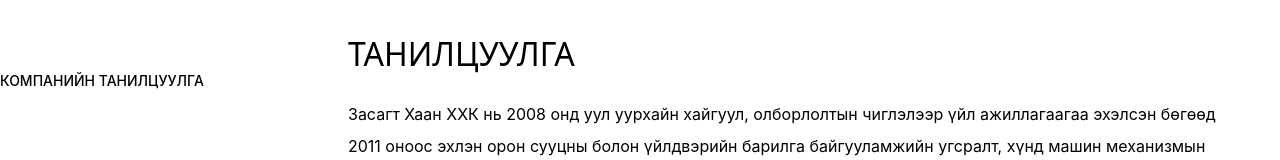
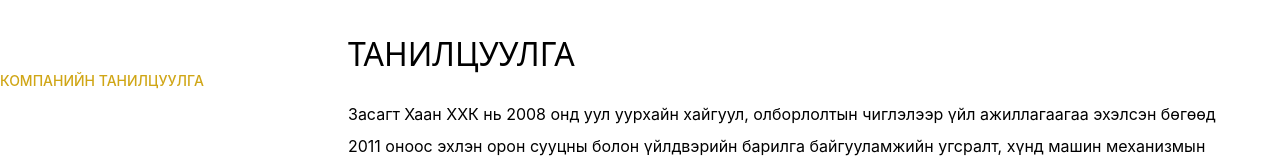
Before and after one commit to Baljinnyam07/Zasagt-Reactjs, a React (Create React App) app: page /about/about-us in a window 1280 px wide. Shown: the part 520-680 px from the top of the page. Built offline with nearby package versions, Linux system fonts and the light colour scheme.

Commit message:
about fix

```diff
--- a/src/App.js
+++ b/src/App.js
@@ -16,7 +16,7 @@
 function App() {
   return (
     <IntlProvider locale='en'>
-    <Router>
+    <Router basename='/'>
       <Routes>
             <Route  element={<Layout />}>
               <Route path="/" element={<Home />} />
--- a/src/components/about/About.jsx
+++ b/src/components/about/About.jsx
@@ -11,7 +11,6 @@
   const [showUnit, setShowUnit] = useState(false);
   const navigate = useNavigate();
   const location = useLocation();
-
 
   useEffect(() => {
     if (location.pathname === '/about/ceo') {
@@ -43,9 +42,24 @@
   return (
       <div className="flex">
         <div className="text-[14px] mt-[40px] uppercase">
-        <div className={`text-black w-[226px] mb-[79px] font-medium mb-5 cursor-pointer ${location.pathname === '/about/ceo' ? 'text-[#D0A616]' : 'text-[#000]'}`} onClick={handleMandchilgeeClick}><Link to="/about/ceo">Захирлын мэндчилгээ</Link></div>
-          <div className={`text-black w-[226px] mb-[69px] font-medium mb-5 cursor-pointer ${location.pathname === '/about/about-us' ? 'text-[#D0A616]' : 'text-[#000]'}`} onClick={handleTaniulguClick}><Link to="/about/about-us">компанийн танилцуулга</Link></div>
-          <div className={`text-black w-[246px] mr-[102px] font-medium mb-5 cursor-pointer ${location.pathname === '/about/our' ? 'text-[#D0A616]' : 'text-[#000]'}`} onClick={handleUnetZuylClick}><Link to="/about/our">алсын хараа, эрхэм зорилго, үнэт зүйл</Link></div>
+          <div
+          className="text-black w-[226px] mb-[79px] font-medium mb-5 cursor-pointer"
+          onClick={handleMandchilgeeClick}
+        >
+          <Link className={`${location.pathname === '/about/ceo' ? 'text-[#D0A616]' : 'text-[#000]'}`} to="/about/ceo">Захирлын мэндчилгээ</Link>
+        </div>
+        <div
+          className="text-black w-[226px] mb-[69px] font-medium mb-5 cursor-pointer"
+          onClick={handleTaniulguClick}
+        >
+          <Link className={`${location.pathname === '/about/about-us' ? 'text-[#D0A616]' : 'text-[#000]'}`} to="/about/about-us">компанийн танилцуулга</Link>
+        </div>
+        <div
+          className="text-black w-[246px] mr-[102px] font-medium mb-5 cursor-pointer"
+          onClick={handleUnetZuylClick}
+        >
+          <Link className={`${location.pathname === '/about/our' ? 'text-[#D0A616]' : 'text-[#000]'}`} to="/about/our">алсын хараа, эрхэм зорилго, үнэт зүйл</Link>
+        </div>
         </div>
         <div className='mt-[60px]'>
         <div className={`flex my-10 ${showMandchilgee ? '' : 'hidden'}`}>
```
Also changed, not shown: firebase.json.
